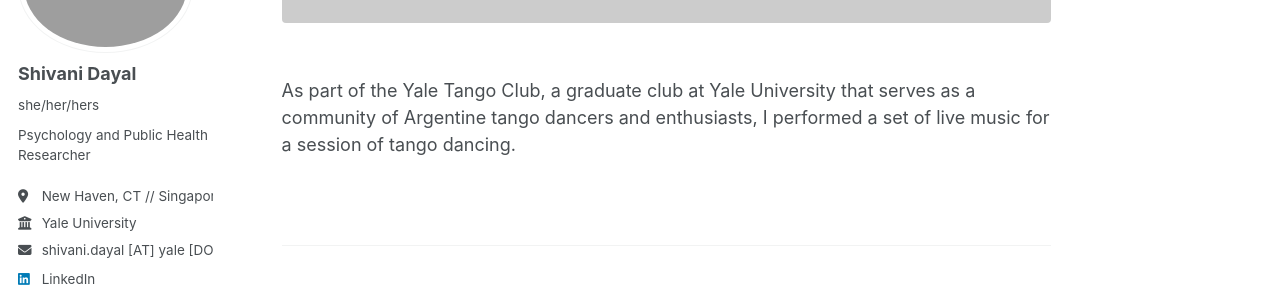
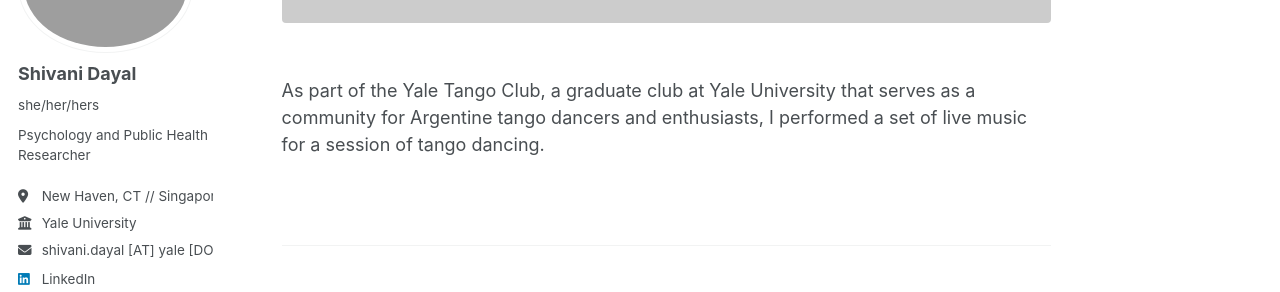
Before and after one commit to sdayal21/sdayal21.github.io, a Jekyll site: the page built from _portfolio/tango_singing.md, in a window 1280 px wide and 900 px high, scrolled down 490 px. Shown: the part 180-472 px from the top of the window. Built offline with Jekyll 4.4.1, drawn with Linux system fonts in a browser that asks for light colours; a script that is not in the unit is left out.

```diff
--- a/_portfolio/tango_singing.md
+++ b/_portfolio/tango_singing.md
@@ -10,4 +10,4 @@ header:
   <img src="/images/500x300.png" alt="Artwork 1" style="width: 100%; max-width: 800px; height: auto;">
 </figure>
 
-As part of the Yale Tango Club, a graduate club at Yale University that serves as a community of Argentine tango dancers and enthusiasts, I performed a set of live music for a session of tango dancing.
+As part of the Yale Tango Club, a graduate club at Yale University that serves as a community for Argentine tango dancers and enthusiasts, I performed a set of live music for a session of tango dancing.
```
Also changed, not shown: _portfolio/berklee_performance.md (+5 -5 lines), _portfolio/tiwala.md (+1 -1 lines), _portfolio/weliftus.md (+1 -1 lines), _portfolio/yhc.md (+1 -1 lines).
